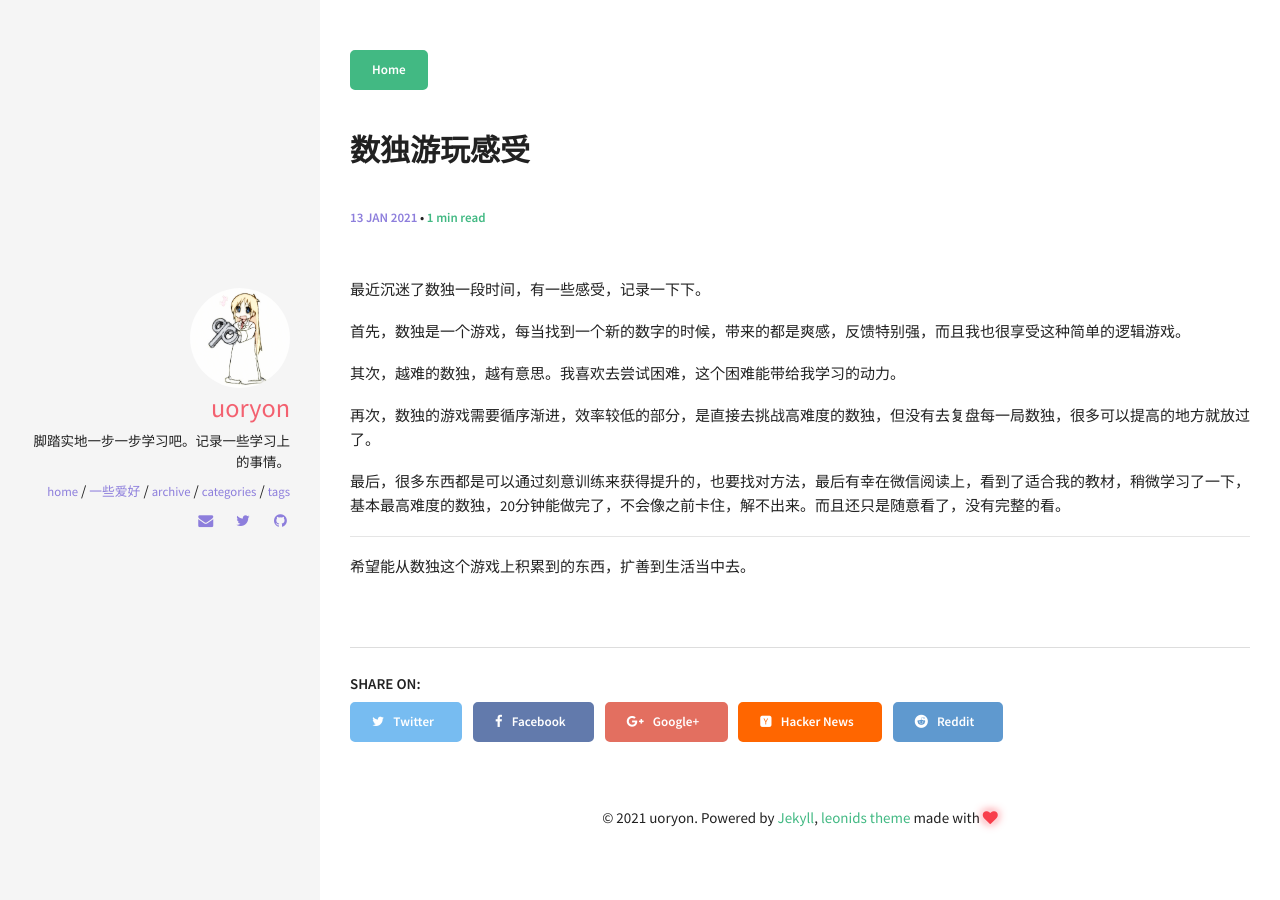
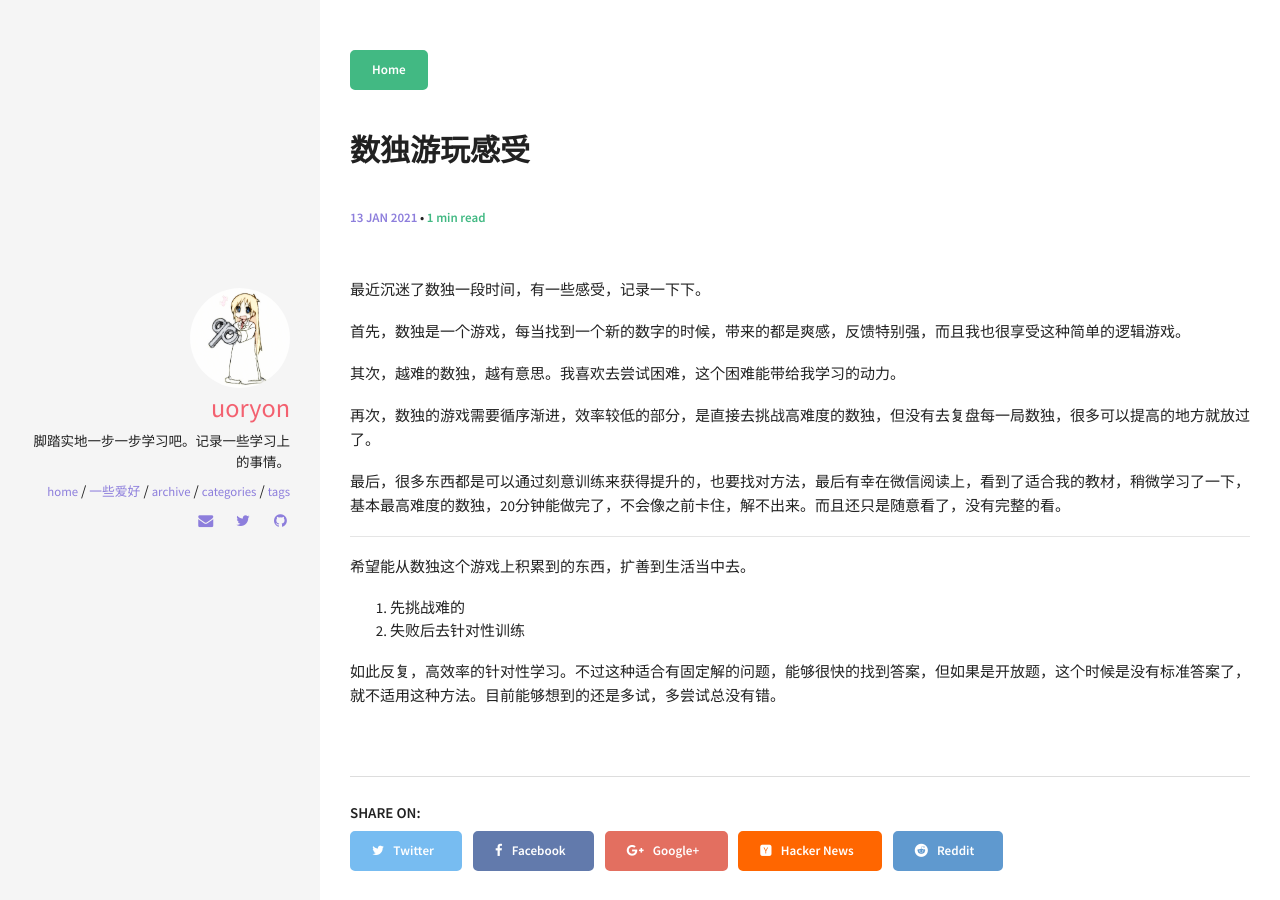
Before and after one commit to uoryon/uoryon.github.io, a Jekyll site: the page built from _posts/2021-01-13-数独游玩感受.md, in a window 1280 px wide. Built offline with Jekyll 4.4.1, drawn with Linux system fonts in a browser that asks for light colours; comment, search, counter and statistics services are not loaded.

Commit message:
数独游玩感受
Change-Id: Ia92f7aff10e8f253146b248aed3cbbc91190a8be

```diff
--- a/_posts/2021-01-13-数独游玩感受.md
+++ b/_posts/2021-01-13-数独游玩感受.md
@@ -19,3 +19,8 @@ date: 2021-01-13 11:11 +0800
 ---
 
 希望能从数独这个游戏上积累到的东西，扩善到生活当中去。
+
+1. 先挑战难的
+2. 失败后去针对性训练
+
+如此反复，高效率的针对性学习。不过这种适合有固定解的问题，能够很快的找到答案，但如果是开放题，这个时候是没有标准答案了，就不适用这种方法。目前能够想到的还是多试，多尝试总没有错。
```
